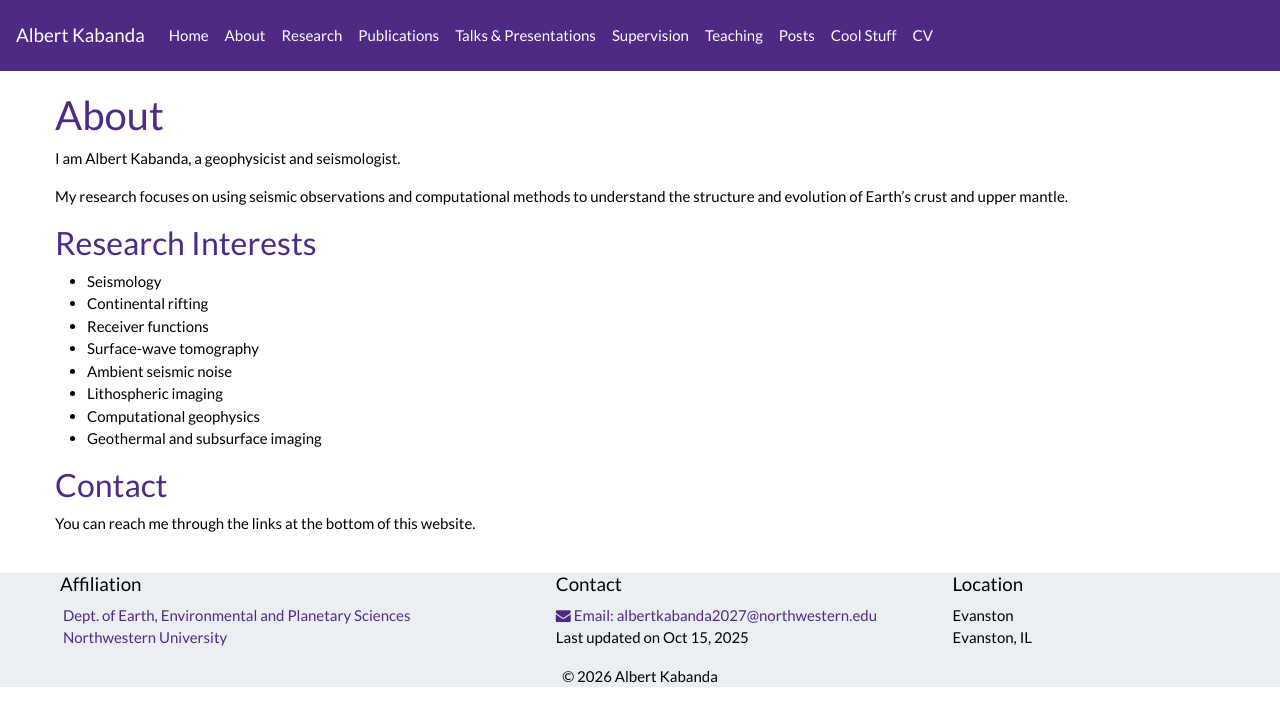
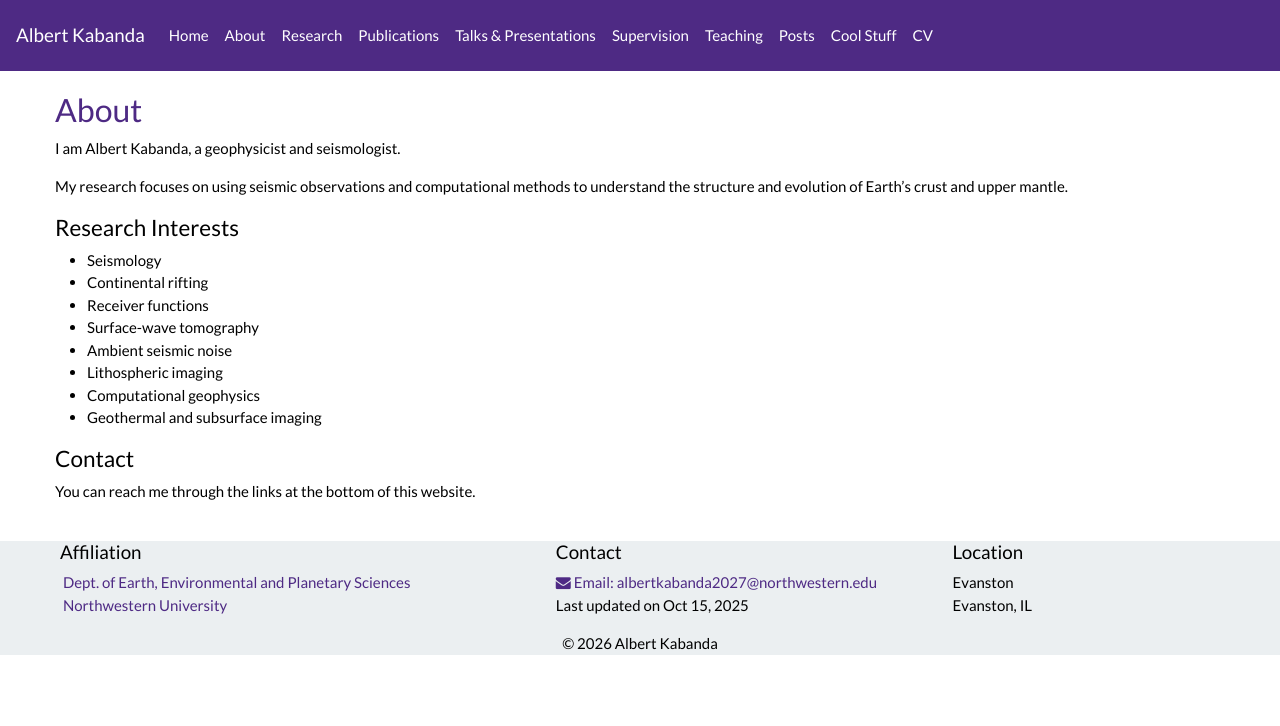
Before and after one commit to albertkabanda/albertkabanda.github.io, a Jekyll site: the page built from _pages/about.md, in a window 1280 px wide. Shown: the top 726 px of the page. Built offline with Jekyll 4.4.1, drawn with Linux system fonts in a browser that asks for light colours; nearby versions of some CDN libraries; a style sheet for code colours, icons or effects is not loaded.

```diff
--- a/_pages/about.md
+++ b/_pages/about.md
@@ -5,13 +5,13 @@ sitemap: false
 permalink: /About/
 ---
 
-## About
+### About
 
 I am Albert Kabanda, a geophysicist and seismologist.
 
 My research focuses on using seismic observations and computational methods to understand the structure and evolution of Earth's crust and upper mantle.
 
-### Research Interests
+#### Research Interests
 
 - Seismology
 - Continental rifting
@@ -22,6 +22,6 @@ My research focuses on using seismic observations and computational methods to u
 - Computational geophysics
 - Geothermal and subsurface imaging
 
-### Contact
+#### Contact
 
 You can reach me through the links at the bottom of this website.
```
